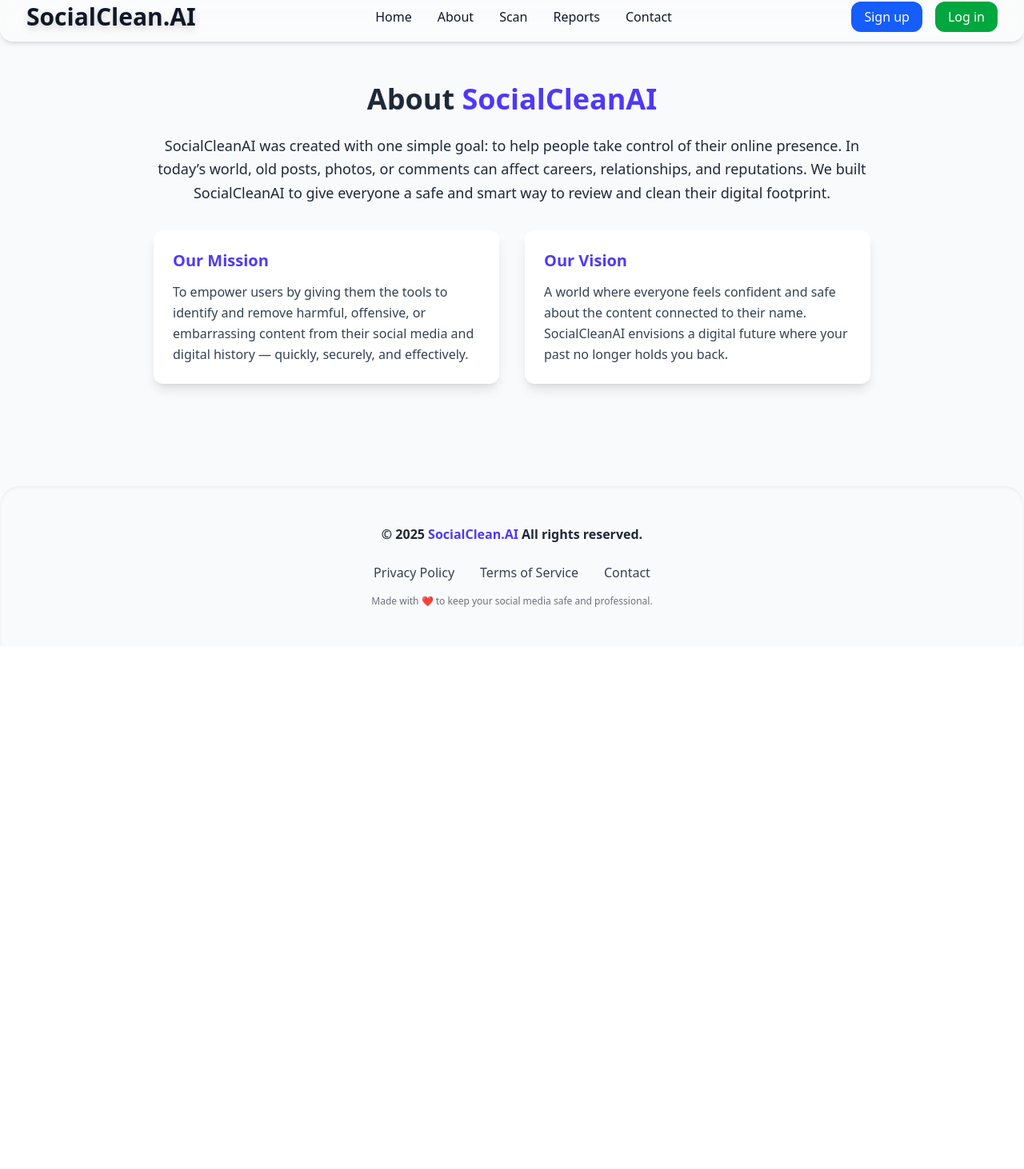
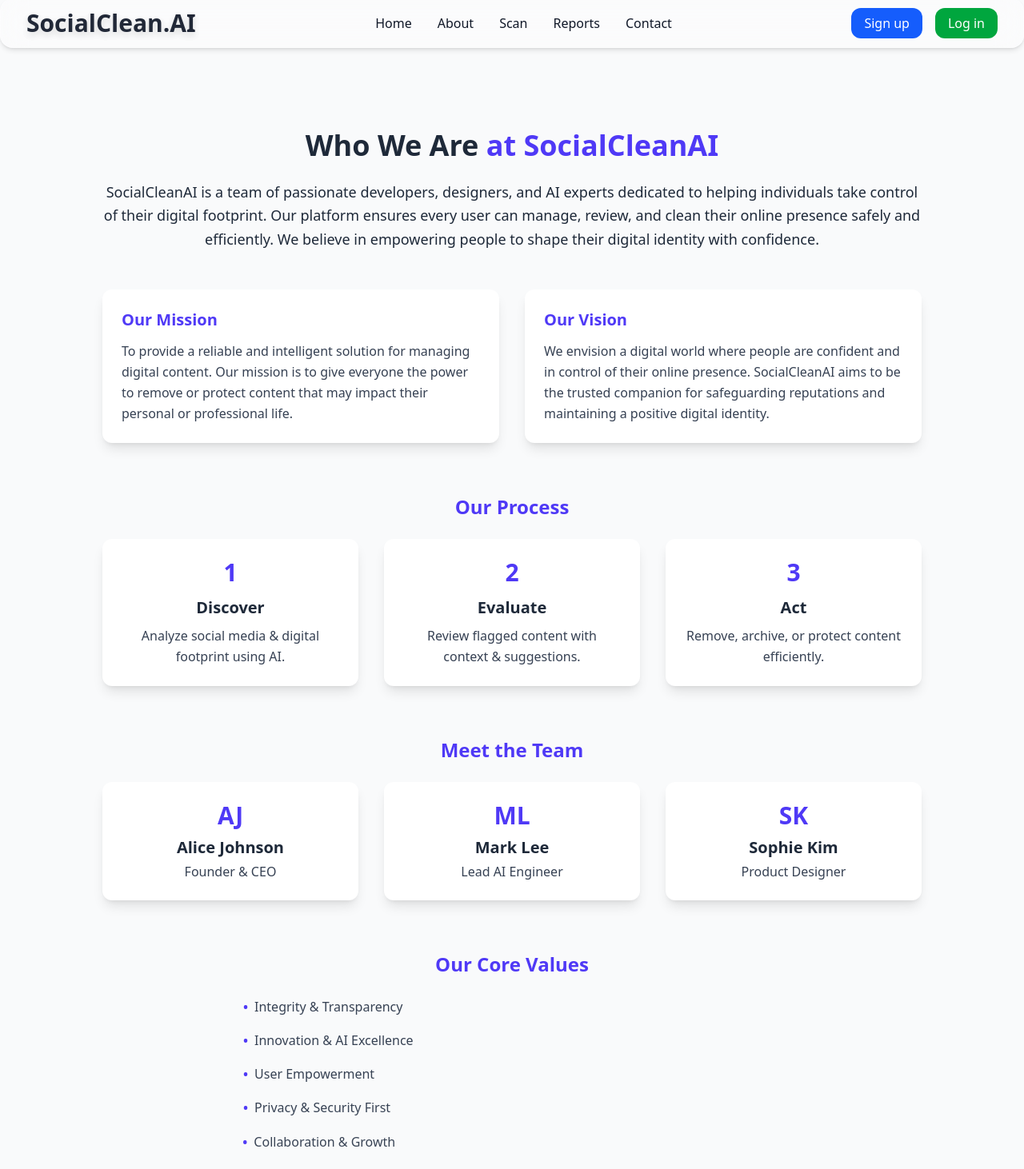
Before and after one commit to arfatkazi/SocialClean.AI, a React (Vite) app in the folder frontend/socialcleanAI/: page /about in a window 1280 px wide. Shown: the part 22-1484 px from the top of the page at 80% size. Before the commit the page ends 830 px from the top, so only its background shows below. Built offline with nearby package versions, Linux system fonts and the light colour scheme.

Commit message:
frontend changes

```diff
--- a/frontend/socialcleanAI/src/components/Navbar.jsx
+++ b/frontend/socialcleanAI/src/components/Navbar.jsx
@@ -24,9 +24,7 @@ export default function Navbar() {
   };
 
   return (
-    <nav className="sticky top-3 z-50">
-      {" "}
-      {/* reduced top margin for mobile */}
+    <nav className="fixed top-0 left-0 right-0 z-[1000] mt-5">
       <div
         className="max-w-7xl mx-auto px-3 sm:px-6 lg:px-8 py-2 sm:py-3 flex items-center justify-between
                     bg-white/30 dark:bg-gray-800/40 backdrop-blur-lg border border-white/30 dark:border-gray-400/40
@@ -55,10 +53,9 @@ export default function Navbar() {
               variants={itemVariants}
               initial="hidden"
               animate="show"
-              whileHover={{ scale: 1.05, color: "#6366f1" }}
             >
               <Link
-                className="text-gray-900 dark:text-white font-medium transition-all duration-200"
+                className="text-gray-900 dark:text-white font-medium transition-all duration-300 hover:text-indigo-700 dark:hover:text-indigo-400"
                 to={link.to}
               >
                 {link.label}
@@ -109,6 +106,7 @@ export default function Navbar() {
           <span className="w-4 h-0.5 bg-gray-800 dark:bg-gray-200 rounded-full"></span>
         </button>
       </div>
+
       {/* Mobile Menu */}
       <MobileMenu isOpen={isOpen} setIsOpen={setIsOpen} navLinks={navLinks} />
     </nav>
--- a/frontend/socialcleanAI/src/pages/About.jsx
+++ b/frontend/socialcleanAI/src/pages/About.jsx
@@ -1,72 +1,221 @@
 import React from "react";
 import { motion } from "framer-motion";
+
+const sectionVariant = {
+  hidden: {},
+  show: {
+    transition: { staggerChildren: 0.3 },
+  },
+};
+
+const itemVariant = (direction = 0) => ({
+  hidden: { opacity: 0, x: direction * 50, y: 50 },
+  show: {
+    opacity: 1,
+    x: 0,
+    y: 0,
+    transition: { type: "spring", stiffness: 50, damping: 25, duration: 1.2 },
+  },
+});
 
 const About = () => {
   return (
     <section className="py-16 px-6 md:px-20 bg-gray-50 dark:bg-gray-900 text-gray-800 dark:text-gray-200">
-      <div className="max-w-4xl mx-auto text-center">
+      <div className="max-w-5xl mx-auto text-center">
         {/* Heading */}
         <motion.h2
-          initial={{ opacity: 0, y: -20 }}
+          initial={{ opacity: 0, y: -60 }}
           whileInView={{ opacity: 1, y: 0 }}
-          transition={{ duration: 0.8 }}
-          viewport={{ once: true }}
-          className="text-3xl md:text-4xl font-extrabold mb-6"
+          transition={{
+            type: "spring",
+            stiffness: 50,
+            damping: 25,
+            duration: 1.2,
+          }}
+          viewport={{ once: true, amount: 0.3 }}
+          className="text-3xl md:text-4xl font-extrabold mb-6 mt-30"
         >
-          About <span className="text-indigo-600">SocialCleanAI</span>
+          Who We Are <span className="text-indigo-600">at SocialCleanAI</span>
         </motion.h2>
 
         {/* Story */}
         <motion.p
-          initial={{ opacity: 0, y: 20 }}
+          initial={{ opacity: 0, y: 40 }}
           whileInView={{ opacity: 1, y: 0 }}
-          transition={{ duration: 0.8, delay: 0.2 }}
-          viewport={{ once: true }}
-          className="text-base md:text-lg leading-relaxed mb-8"
+          transition={{
+            type: "spring",
+            stiffness: 50,
+            damping: 25,
+            duration: 1.2,
+            delay: 0.3,
+          }}
+          viewport={{ once: true, amount: 0.2 }}
+          className="text-base md:text-lg leading-relaxed mb-12"
         >
-          SocialCleanAI was created with one simple goal: to help people take
-          control of their online presence. In today’s world, old posts, photos,
-          or comments can affect careers, relationships, and reputations. We
-          built SocialCleanAI to give everyone a safe and smart way to review
-          and clean their digital footprint.
+          SocialCleanAI is a team of passionate developers, designers, and AI
+          experts dedicated to helping individuals take control of their digital
+          footprint. Our platform ensures every user can manage, review, and
+          clean their online presence safely and efficiently. We believe in
+          empowering people to shape their digital identity with confidence.
         </motion.p>
 
         {/* Mission + Vision */}
-        <div className="grid md:grid-cols-2 gap-8 text-left">
         <motion.div
-            initial={{ opacity: 0, x: -30 }}
-            whileInView={{ opacity: 1, x: 0 }}
-            transition={{ duration: 0.8, delay: 0.4 }}
-            viewport={{ once: true }}
-            className="p-6 rounded-xl shadow-lg bg-white dark:bg-gray-800"
+          className="grid md:grid-cols-2 gap-8 text-left mb-16"
+          variants={sectionVariant}
+          initial="hidden"
+          whileInView="show"
+          viewport={{ once: true, amount: 0.2 }}
+        >
+          {[
+            {
+              title: "Our Mission",
+              text: "To provide a reliable and intelligent solution for managing digital content. Our mission is to give everyone the power to remove or protect content that may impact their personal or professional life.",
+            },
+            {
+              title: "Our Vision",
+              text: "We envision a digital world where people are confident and in control of their online presence. SocialCleanAI aims to be the trusted companion for safeguarding reputations and maintaining a positive digital identity.",
+            },
+          ].map((item, idx) => (
+            <motion.div
+              key={item.title}
+              variants={itemVariant(idx % 2 === 0 ? -1 : 1)}
+              whileHover={{
+                scale: 1.05,
+                y: -2,
+                boxShadow: "0px 12px 25px rgba(0,0,0,0.15)",
+              }}
+              className="p-6 rounded-xl shadow-lg bg-white dark:bg-gray-800 cursor-pointer"
             >
               <h3 className="text-xl font-bold text-indigo-600 mb-3">
-              Our Mission
+                {item.title}
               </h3>
               <p className="text-gray-700 dark:text-gray-300 leading-relaxed">
-              To empower users by giving them the tools to identify and remove
-              harmful, offensive, or embarrassing content from their social
-              media and digital history — quickly, securely, and effectively.
+                {item.text}
               </p>
             </motion.div>
+          ))}
+        </motion.div>
 
+        {/* Our Process */}
         <motion.div
-            initial={{ opacity: 0, x: 30 }}
-            whileInView={{ opacity: 1, x: 0 }}
-            transition={{ duration: 0.8, delay: 0.6 }}
-            viewport={{ once: true }}
-            className="p-6 rounded-xl shadow-lg bg-white dark:bg-gray-800"
+          className="mb-16"
+          variants={sectionVariant}
+          initial="hidden"
+          whileInView="show"
+          viewport={{ once: true, amount: 0.2 }}
         >
-            <h3 className="text-xl font-bold text-indigo-600 mb-3">
-              Our Vision
+          <h3 className="text-2xl font-bold text-indigo-600 mb-6 text-center">
+            Our Process
           </h3>
+          <div className="grid md:grid-cols-3 gap-8 text-left">
+            {[
+              {
+                step: "Discover",
+                desc: "Analyze social media & digital footprint using AI.",
+              },
+              {
+                step: "Evaluate",
+                desc: "Review flagged content with context & suggestions.",
+              },
+              {
+                step: "Act",
+                desc: "Remove, archive, or protect content efficiently.",
+              },
+            ].map((item, idx) => (
+              <motion.div
+                key={item.step}
+                variants={itemVariant(idx % 2 === 0 ? -1 : 1)}
+                whileHover={{
+                  scale: 1.05,
+                  y: -2,
+                  boxShadow: "0px 12px 25px rgba(0,0,0,0.15)",
+                }}
+                className="p-6 rounded-xl shadow-lg bg-white dark:bg-gray-800 text-center cursor-pointer"
+              >
+                <div className="text-indigo-600 text-3xl font-bold mb-3">
+                  {idx + 1}
+                </div>
+                <h4 className="text-xl font-semibold mb-2">{item.step}</h4>
                 <p className="text-gray-700 dark:text-gray-300 leading-relaxed">
-              A world where everyone feels confident and safe about the content
-              connected to their name. SocialCleanAI envisions a digital future
-              where your past no longer holds you back.
+                  {item.desc}
                 </p>
               </motion.div>
+            ))}
           </div>
+        </motion.div>
+
+        {/* Meet the Team */}
+        <motion.div
+          className="mb-16"
+          variants={sectionVariant}
+          initial="hidden"
+          whileInView="show"
+          viewport={{ once: true, amount: 0.2 }}
+        >
+          <h3 className="text-2xl font-bold text-indigo-600 mb-6 text-center">
+            Meet the Team
+          </h3>
+          <div className="grid md:grid-cols-3 gap-8">
+            {[
+              { name: "Alice Johnson", role: "Founder & CEO" },
+              { name: "Mark Lee", role: "Lead AI Engineer" },
+              { name: "Sophie Kim", role: "Product Designer" },
+            ].map((member, idx) => (
+              <motion.div
+                key={member.name}
+                variants={itemVariant(idx % 2 === 0 ? -1 : 1)}
+                whileHover={{
+                  scale: 1.05,
+                  y: -2,
+                  boxShadow: "0px 12px 25px rgba(0,0,0,0.15)",
+                }}
+                className="p-6 rounded-xl shadow-lg bg-white dark:bg-gray-800 text-center cursor-pointer"
+              >
+                <div className="text-3xl font-bold text-indigo-600 mb-2">
+                  {member.name.split(" ")[0][0]}
+                  {member.name.split(" ")[1][0]}
+                </div>
+                <h4 className="text-xl font-semibold mb-1">{member.name}</h4>
+                <p className="text-gray-700 dark:text-gray-300">
+                  {member.role}
+                </p>
+              </motion.div>
+            ))}
+          </div>
+        </motion.div>
+
+        {/* Values */}
+        <motion.div
+          className="mb-16"
+          variants={sectionVariant}
+          initial="hidden"
+          whileInView="show"
+          viewport={{ once: true, amount: 0.2 }}
+        >
+          <h3 className="text-2xl font-bold text-indigo-600 mb-6 text-center">
+            Our Core Values
+          </h3>
+          <ul className="space-y-4 text-left md:max-w-2xl mx-auto">
+            {[
+              "Integrity & Transparency",
+              "Innovation & AI Excellence",
+              "User Empowerment",
+              "Privacy & Security First",
+              "Collaboration & Growth",
+              "Continuous Improvement",
+            ].map((value, idx) => (
+              <motion.li
+                key={value}
+                variants={itemVariant(idx % 2 === 0 ? -1 : 1)}
+                className="text-gray-700 dark:text-gray-300 leading-relaxed flex items-start"
+              >
+                <span className="text-indigo-600 font-bold mr-2">•</span>{" "}
+                {value}
+              </motion.li>
+            ))}
+          </ul>
+        </motion.div>
       </div>
     </section>
   );
--- a/frontend/socialcleanAI/src/pages/Contact.jsx
+++ b/frontend/socialcleanAI/src/pages/Contact.jsx
@@ -15,7 +15,7 @@ export default function Contact() {
 
   return (
     <div className="max-w-3xl mx-auto py-16 px-6">
-      <h1 className="text-3xl font-bold mb-6 text-center">Contact Us</h1>
+      <h1 className="text-3xl font-bold mb-6 text-center mt-20">Contact Us</h1>
       <p className="text-center text-gray-600 dark:text-gray-300 mb-10">
         Have questions? Fill out the form below or reach us via email.
       </p>
--- a/frontend/socialcleanAI/src/pages/Scan.jsx
+++ b/frontend/socialcleanAI/src/pages/Scan.jsx
@@ -1,5 +1,6 @@
 import React, { useState } from "react";
-import { Twitter, Facebook, Instagram, Image, Loader } from "lucide-react";
+import { Twitter, Facebook, Instagram, Image } from "lucide-react";
+import { motion, AnimatePresence } from "framer-motion";
 
 const Scan = () => {
   const [isScanning, setIsScanning] = useState(false);
@@ -15,7 +16,6 @@ const Scan = () => {
     setProgress(0);
     setResults([]);
 
-    // Fake scanning progress
     let interval = setInterval(() => {
       setProgress((prev) => {
         if (prev >= 100) {
@@ -39,88 +39,119 @@ const Scan = () => {
           setIsScanning(false);
           return 100;
         }
-        return prev + 20;
+        return prev + 10;
       });
-    }, 500);
+    }, 400);
   };
 
+  const platforms = [
+    { name: "Twitter", color: "bg-blue-500 hover:bg-blue-600", icon: Twitter },
+    {
+      name: "Facebook",
+      color: "bg-blue-700 hover:bg-blue-800",
+      icon: Facebook,
+    },
+    {
+      name: "Instagram",
+      color: "bg-pink-500 hover:bg-pink-600",
+      icon: Instagram,
+    },
+    {
+      name: "Google Photos",
+      color: "bg-red-500 hover:bg-red-600",
+      icon: Image,
+    },
+  ];
+
   return (
-    <div className="p-6">
-      <h2 className="text-2xl font-bold mb-6">Scan Your Accounts</h2>
+    <div className="px-4 sm:px-6 md:px-8 py-6 max-w-5xl mx-auto">
+      <h2 className="text-2xl sm:text-3xl md:text-4xl font-bold mb-8 text-center mt-30">
+        Scan Your Accounts
+      </h2>
 
       {/* Connect Accounts */}
-      <div className="grid grid-cols-2 md:grid-cols-4 gap-4 mb-8">
+      <div className="grid grid-cols-1 sm:grid-cols-2 md:grid-cols-4 gap-4 mb-8">
+        {platforms.map((platform) => {
+          const Icon = platform.icon;
+          return (
             <button
-          onClick={() => connectAccount("Twitter")}
-          className="flex items-center justify-center gap-2 bg-blue-500 text-white py-3 px-4 rounded-lg hover:bg-blue-600 transition"
+              key={platform.name}
+              onClick={() => connectAccount(platform.name)}
+              className={`flex items-center justify-center gap-2 py-3 px-4 rounded-lg text-white transition ${platform.color} w-full`}
             >
-          <Twitter size={20} /> Twitter
+              <Icon size={20} /> {platform.name}
             </button>
-        <button
-          onClick={() => connectAccount("Facebook")}
-          className="flex items-center justify-center gap-2 bg-blue-700 text-white py-3 px-4 rounded-lg hover:bg-blue-800 transition"
-        >
-          <Facebook size={20} /> Facebook
-        </button>
-        <button
-          onClick={() => connectAccount("Instagram")}
-          className="flex items-center justify-center gap-2 bg-pink-500 text-white py-3 px-4 rounded-lg hover:bg-pink-600 transition"
-        >
-          <Instagram size={20} /> Instagram
-        </button>
-        <button
-          onClick={() => connectAccount("Google Photos")}
-          className="flex items-center justify-center gap-2 bg-red-500 text-white py-3 px-4 rounded-lg hover:bg-red-600 transition"
-        >
-          <Image size={20} /> Google Photos
-        </button>
+          );
+        })}
       </div>
 
       {/* Scan Button */}
       <div className="text-center mb-8">
-        <button
+        <motion.button
           onClick={startScan}
           disabled={isScanning}
-          className="px-6 py-3 bg-indigo-600 text-white rounded-lg shadow hover:bg-indigo-700 disabled:opacity-50"
+          whileHover={{ scale: !isScanning ? 1.05 : 1 }}
+          whileTap={{ scale: !isScanning ? 0.95 : 1 }}
+          className="px-6 py-3 bg-indigo-600 text-white rounded-lg shadow hover:bg-indigo-700 disabled:opacity-50 transition-all duration-200 w-full sm:w-auto"
         >
           {isScanning ? "Scanning..." : "Scan Now"}
-        </button>
+        </motion.button>
       </div>
 
       {/* Progress Bar */}
       {isScanning && (
         <div className="w-full bg-gray-300 dark:bg-gray-700 rounded-full h-4 mb-6 overflow-hidden">
-          <div
-            className="bg-indigo-600 h-4 transition-all duration-300"
-            style={{ width: `${progress}%` }}
+          <motion.div
+            initial={{ width: 0 }}
+            animate={{ width: `${progress}%` }}
+            transition={{ ease: "easeInOut", duration: 0.4 }}
+            className="bg-indigo-600 h-4 rounded-full"
           />
         </div>
       )}
 
       {/* Results */}
+      <AnimatePresence>
         {results.length > 0 && (
-        <div>
-          <h3 className="text-xl font-bold mb-4">Scan Results</h3>
-          <table className="w-full text-left border border-gray-300 dark:border-gray-700 rounded-lg">
+          <motion.div
+            initial={{ opacity: 0 }}
+            animate={{ opacity: 1 }}
+            exit={{ opacity: 0 }}
+            transition={{ duration: 0.5 }}
+          >
+            <h3 className="text-xl sm:text-2xl font-bold mb-4">Scan Results</h3>
+            <div className="overflow-x-auto rounded-lg shadow">
+              <table className="w-full text-left border border-gray-300 dark:border-gray-700">
                 <thead className="bg-gray-200 dark:bg-gray-700">
                   <tr>
-                <th className="px-4 py-2">ID</th>
-                <th className="px-4 py-2">Type</th>
-                <th className="px-4 py-2">Content</th>
-                <th className="px-4 py-2">Category</th>
+                    <th className="px-3 sm:px-4 py-2 text-sm sm:text-base">
+                      ID
+                    </th>
+                    <th className="px-3 sm:px-4 py-2 text-sm sm:text-base">
+                      Type
+                    </th>
+                    <th className="px-3 sm:px-4 py-2 text-sm sm:text-base">
+                      Content
+                    </th>
+                    <th className="px-3 sm:px-4 py-2 text-sm sm:text-base">
+                      Category
+                    </th>
                   </tr>
                 </thead>
                 <tbody>
                   {results.map((item) => (
-                <tr
+                    <motion.tr
                       key={item.id}
+                      initial={{ opacity: 0, y: 20 }}
+                      animate={{ opacity: 1, y: 0 }}
+                      transition={{ delay: item.id * 0.2 }}
                       className="border-t border-gray-300 dark:border-gray-700 hover:bg-gray-100 dark:hover:bg-gray-800"
                     >
-                  <td className="px-4 py-2">{item.id}</td>
-                  <td className="px-4 py-2">{item.type}</td>
-                  <td className="px-4 py-2">{item.content}</td>
+                      <td className="px-3 sm:px-4 py-2">{item.id}</td>
+                      <td className="px-3 sm:px-4 py-2">{item.type}</td>
+                      <td className="px-3 sm:px-4 py-2">{item.content}</td>
                       <td
-                    className={`px-4 py-2 font-medium ${
+                        className={`px-3 sm:px-4 py-2 font-medium ${
                           item.category === "Offensive"
                             ? "text-red-500"
                             : item.category === "Private Info"
@@ -130,12 +161,14 @@ const Scan = () => {
                       >
                         {item.category}
                       </td>
-                </tr>
+                    </motion.tr>
                   ))}
                 </tbody>
               </table>
             </div>
+          </motion.div>
         )}
+      </AnimatePresence>
     </div>
   );
 };
```
Also changed, not shown: frontend/socialcleanAI/src/App.jsx (+4 -25 lines), frontend/socialcleanAI/src/components/Homepage/Hero.jsx (+10 -3 lines), frontend/socialcleanAI/src/pages/Reports.jsx (added, +24 -0 lines). Lines whose indentation alone changed are shown as unchanged.
